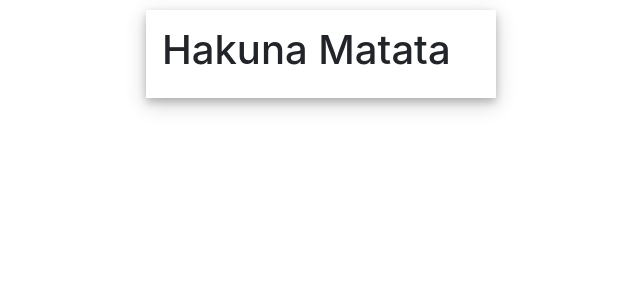
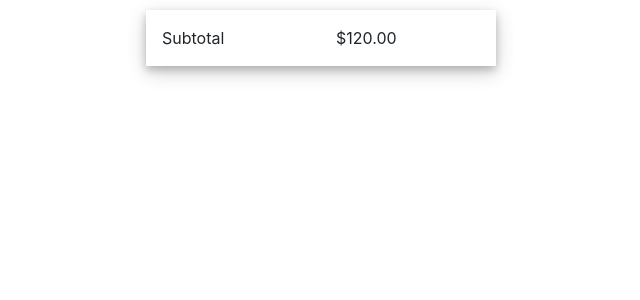
Before and after one commit to wamontgomery0068/React_ShoppingCart_Summary_Project, a React (Create React App) app: page / in a window 1280 px wide. Shown: the top 300 px of the page, without its empty margins (319-959 px from the left). Built offline with nearby package versions, Linux system fonts and the light colour scheme.

Commit message:
Imported the SubTotal Component

```diff
--- a/src/App.js
+++ b/src/App.js
@@ -1,13 +1,23 @@
 import React, { Component } from 'react';
 import { Container } from 'react-bootstrap';
+
+import SubTotal from './components/Subtotal/Subtotal';
 import './App.css';
 
 class App extends Component {
+  constructor(props) {
+    super(props);
+
+    this.state = {
+      total: 120
+    }
+  }
+
   render() {
     return (
       <div className = "Application_Container">
         <Container className = "Purchase_Card">
-          <h1> Hakuna Matata </h1>
+          <SubTotal price={this.state.total.toFixed(2)}/>
         </Container>
       </div>
     );
```
